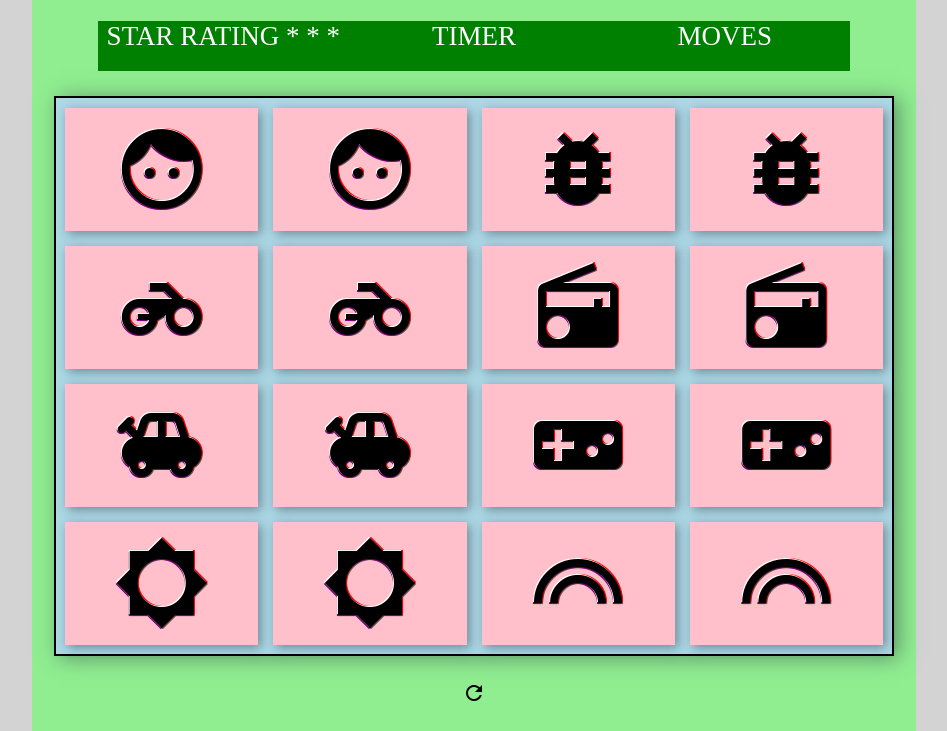
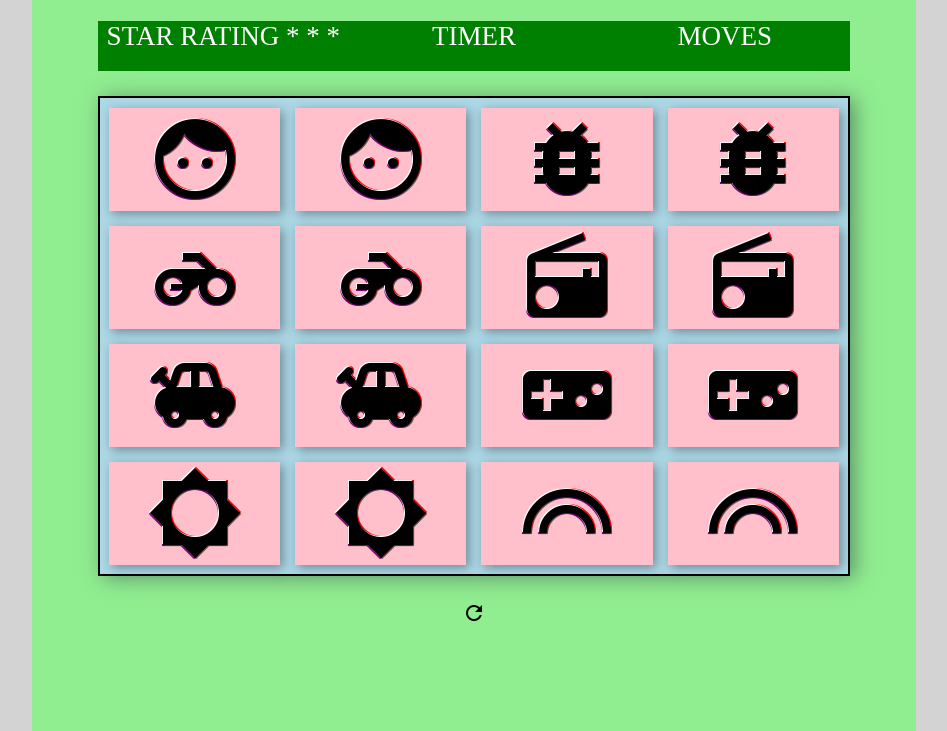
Before and after one commit to sobermoode/FEND2018-MemoryGame, a plain HTML site: page index.html in a window 1280 px wide. Shown: the part 77-808 px from the top of the page, without its empty margins (166-1113 px from the left). Drawn offline with Linux system fonts and the light colour scheme.

Commit message:
Reduces size of game board.

```diff
--- a/game.js
+++ b/game.js
@@ -0,0 +1 @@
+const cardNames = ['face', 'bug_report', 'motorcycle', 'radio', 'toys', 'videogame_asset', 'brightness_5', 'looks'];
--- a/styles.css
+++ b/styles.css
@@ -36,8 +36,8 @@ main {
 }
 
 table {
-    width: 95%;
-    height: 70%;
+    width: 85%;
+    height: 60%;
     margin: auto;
     margin-top: 25px;
     margin-bottom: 25px;
```
